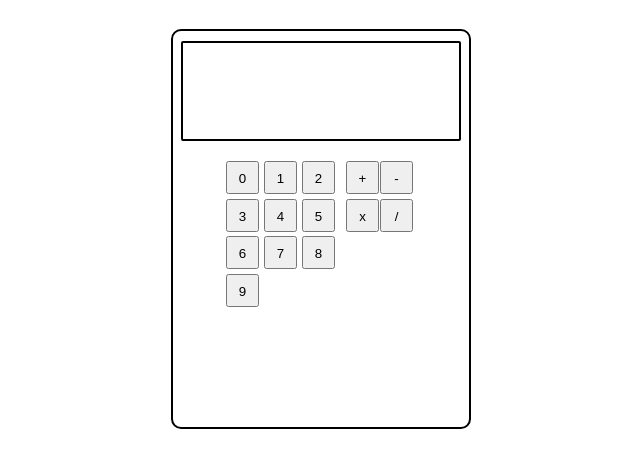
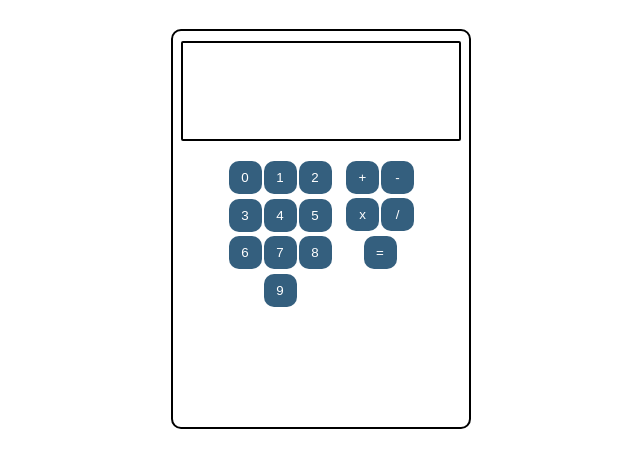
Before and after one commit to ConorColwell97/Calculator, a plain HTML site: page index.html in a window 1280 px wide. Shown: the part 78-546 px from the top of the page, without its empty margins (319-959 px from the left). Drawn offline with Linux system fonts and the light colour scheme.

Commit message:
Added style to buttons
Gave the buttons a navy color, rounded corners and
they now move when clicked

```diff
--- a/script.js
+++ b/script.js
@@ -12,7 +12,7 @@ for(let i = 0; i <= 9; i++) {
 }
 
 const sign_container = document.querySelector('#sign_container');
-const signs = ['+', '-', 'x', '/'];
+const signs = ['+', '-', 'x', '/', '='];
 signs.forEach((sign) => {
     const button = document.createElement('button');
     button.textContent = sign;
--- a/styles.css
+++ b/styles.css
@@ -40,7 +40,8 @@
 
 #digit_container {
     display: flex;
-    justify-content: space-between;
+    justify-content: center;
+    flex: 1;
     flex-wrap: wrap;
     max-width: 110px;
     max-height: 150px;
@@ -50,11 +51,12 @@
 
 #sign_container {
     display: flex;
+    justify-content: center;
     flex-wrap: wrap;
     max-width: 70px;
-    max-height: 75px;
+    max-height: 112px;
     min-width: 70px;
-    min-height: 75px;
+    min-height: 112px;
 }
 
 .button {
@@ -63,7 +65,19 @@
     max-height: 33px;
     min-width: 33px;
     min-height: 33px;
-    margin-right: 1px;
+    margin-right: 2px;
+    background-color: #345F7E;
+    color: white;
+    border: 1px transparent;
+    border-radius: 10px;
+}
+
+.button:hover {
+    opacity: 0.5;
+}
+
+.button:active {
+    transform: translateY(4px);
 }
 
 h1 {
```
